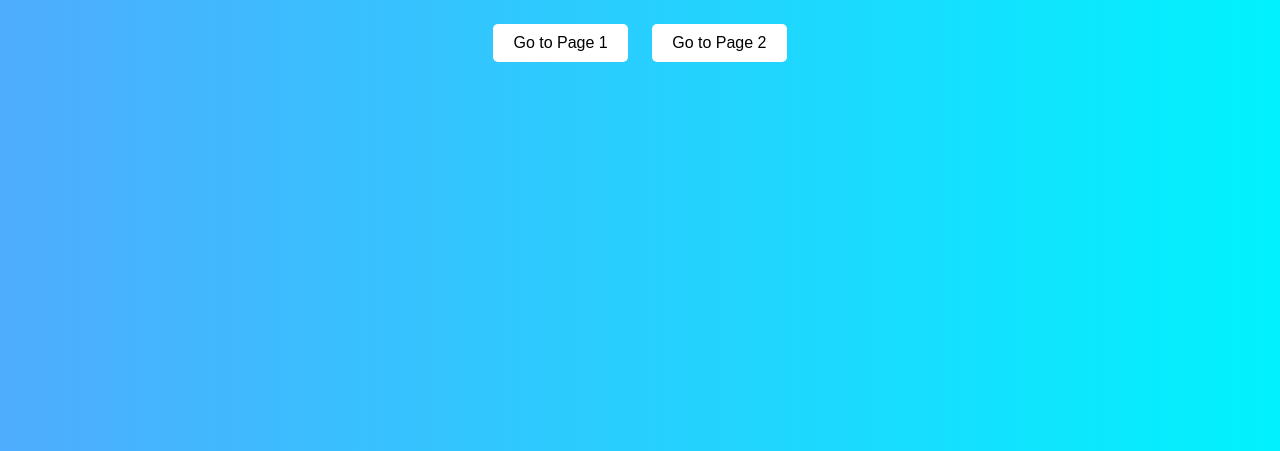
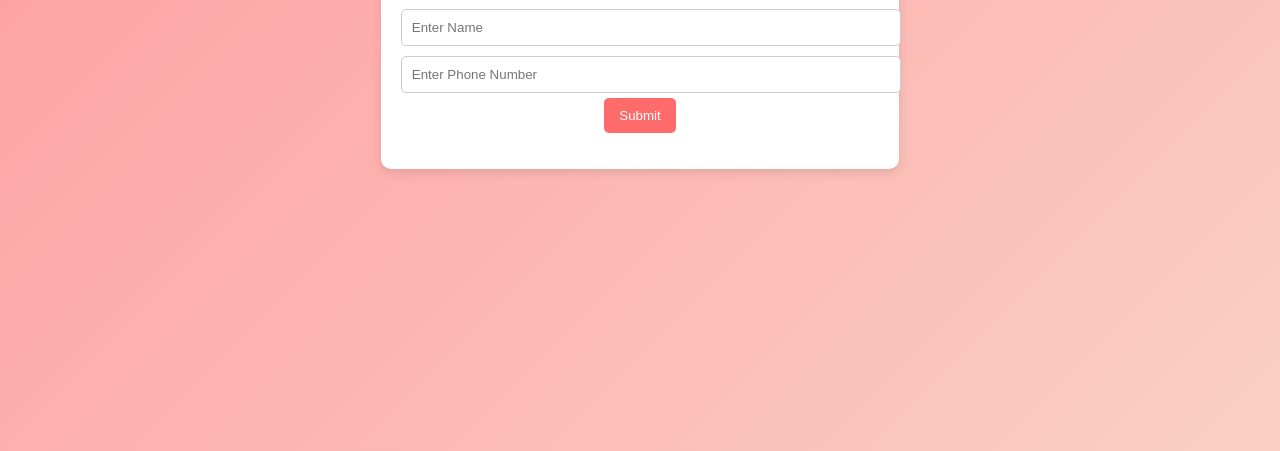
Before and after one commit to HaroldMagos/Dashboard-website, a plain HTML site: page index.html in a window 1280 px wide. Shown: the part 365-816 px from the top of the page. Drawn offline with Linux system fonts and the light colour scheme.

Commit message:
Update index.html

```diff
--- a/index.html
+++ b/index.html
@@ -3,15 +3,70 @@
 <head>
     <meta charset="UTF-8">
     <meta name="viewport" content="width=device-width, initial-scale=1.0">
-    <title>Button Links</title>
-    <link rel="stylesheet" href="styles.css">
+    <title>Contact Form</title>
+    <style>
+        body {
+            font-family: Arial, sans-serif;
+            display: flex;
+            justify-content: center;
+            align-items: center;
+            height: 100vh;
+            background: linear-gradient(135deg, #ff9a9e, #fad0c4);
+        }
+        .container {
+            background: white;
+            padding: 20px;
+            border-radius: 10px;
+            box-shadow: 0 4px 10px rgba(0, 0, 0, 0.1);
+            text-align: center;
+        }
+        input {
+            width: 100%;
+            padding: 10px;
+            margin: 5px 0;
+            border: 1px solid #ccc;
+            border-radius: 5px;
+        }
+        button {
+            background: #ff6b6b;
+            color: white;
+            padding: 10px 15px;
+            border: none;
+            border-radius: 5px;
+            cursor: pointer;
+        }
+        button:hover {
+            background: #ff4757;
+        }
+    </style>
 </head>
 <body>
     <div class="container">
-        <button id="btnPage1">Go to Page 1</button>
-        <button id="btnPage2">Go to Page 2</button>
+        <h2>Contact Form</h2>
+        <input type="text" id="name" placeholder="Enter Name">
+        <input type="tel" id="phone" placeholder="Enter Phone Number">
+        <button onclick="submitForm()">Submit</button>
+        <p id="message"></p>
     </div>
 
-    <script src="script.js"></script>
+    <script>
+        function submitForm() {
+            const name = document.getElementById("name").value;
+            const phone = document.getElementById("phone").value;
+
+            fetch("http://localhost:5000/api/addContact", {
+                method: "POST",
+                headers: {
+                    "Content-Type": "application/json"
+                },
+                body: JSON.stringify({ name, phone })
+            })
+            .then(response => response.json())
+            .then(data => {
+                document.getElementById("message").innerText = data.message;
+            })
+            .catch(error => console.error("Error:", error));
+        }
+    </script>
 </body>
 </html>
```
